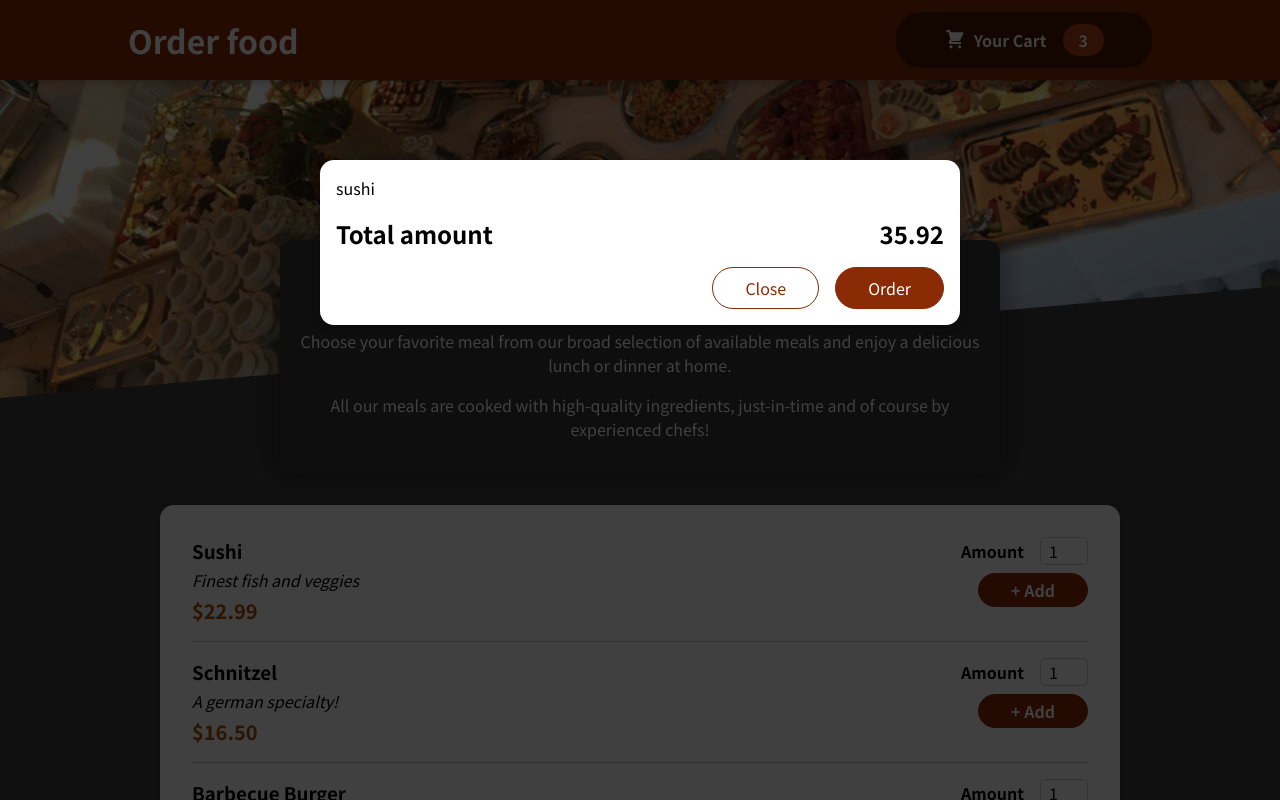
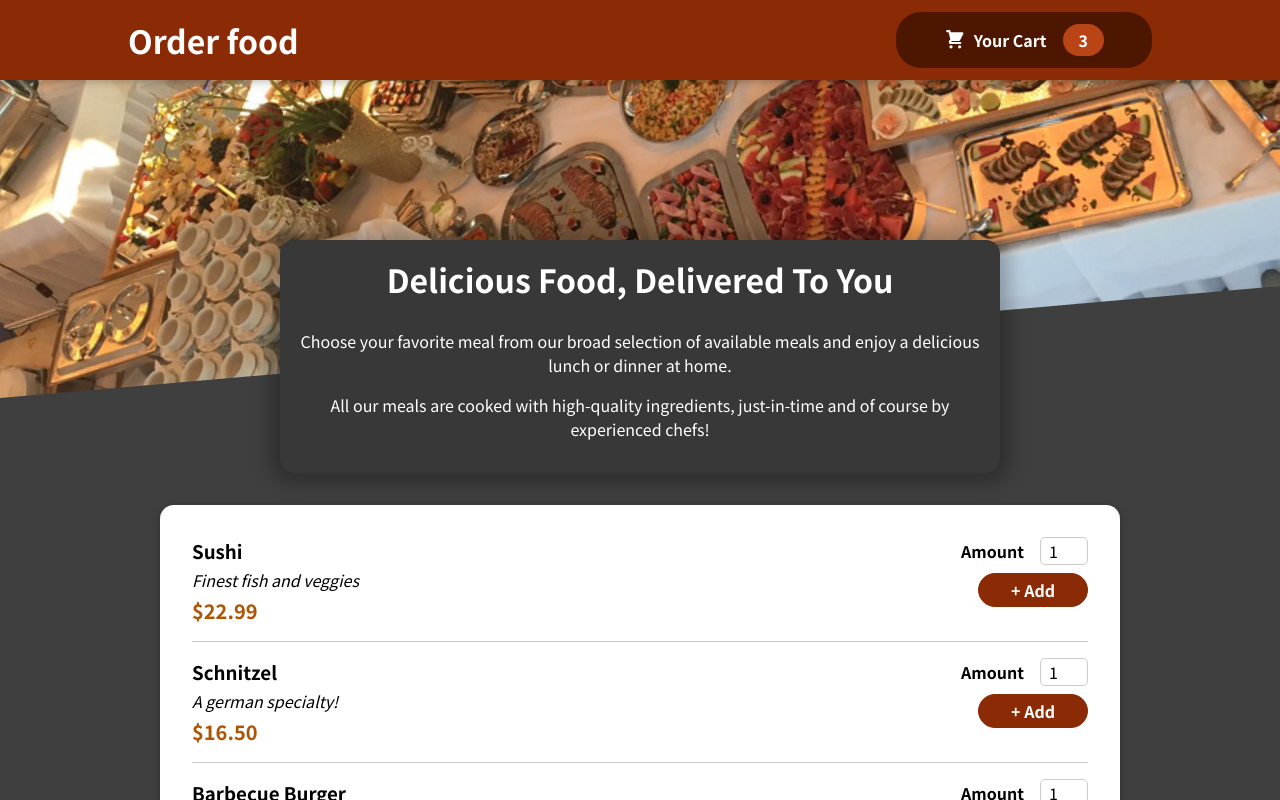
Before and after one commit to wisdom-maduchor/food-order-app, a React (Create React App) app: page / in a window 1280 px wide. Shown: the top 800 px of the page. Built offline with nearby package versions, Linux system fonts and the light colour scheme.

Commit message:
modal and backdrop showing and hiding

```diff
--- a/src/App.js
+++ b/src/App.js
@@ -1,13 +1,23 @@
-import React, {Fragment} from "react";
+import React, {Fragment, useState} from "react";
 import Header from "../src/components/Layout/Header"
 import Meals from "./components/Meals/Meals";
 import Cart from "./components/Cart/Cart";
 
 function App() {
+  const [isVisible, setIsVisible] = useState(false)
+
+  const ShowHandler = () => {
+    setIsVisible(true);
+  }
+
+  const HideHandler = () => {
+    setIsVisible(false);
+  }
+
   return (
     <Fragment>
-      <Cart />
-      <Header />
+      {isVisible && <Cart onHideCart={HideHandler} />}
+      <Header onShowCart={ShowHandler} />
       <main>
         <Meals />
       </main>
--- a/src/components/Cart/Cart.js
+++ b/src/components/Cart/Cart.js
@@ -6,7 +6,7 @@
     <li>{item.name}</li>)}</ul>;
 
     return (
-        <Modal>
+        <Modal onCloseModalBackdrop={props.onHideCart}>
             {CartItem}
             <div className={classes.total}>
                 <span>Total amount</span>
@@ -14,7 +14,7 @@
             </div>
 
             <div className={classes.actions}>
-                <button className={classes['button--alt']}>Close</button>
+                <button className={classes['button--alt']} onClick={props.onHideCart}>Close</button>
                 <button className={classes.button}>Order</button>
             </div>
         </Modal>
--- a/src/components/Layout/Header.js
+++ b/src/components/Layout/Header.js
@@ -8,7 +8,7 @@
     return <Fragment>
         <header className={classes.header}>
             <h1>Order food</h1>
-            <HeaderCartButton />
+            <HeaderCartButton openCart={props.onShowCart} />
         </header>
         <div className={classes['main-image']}>
             <img src={mealsImage} alt="food ordering app" />
--- a/src/components/Layout/HeaderCartButton.js
+++ b/src/components/Layout/HeaderCartButton.js
@@ -4,7 +4,7 @@
 
 const HeaderCartButton = props => {
     return <div>
-        <button className={classes.button}>
+        <button className={classes.button} onClick={props.openCart} >
             <span className={classes.icon}>
                 <CartIcon />
             </span>
--- a/src/components/UI/Modal.js
+++ b/src/components/UI/Modal.js
@@ -5,7 +5,7 @@
 
 const Backdrop = props => {
     return (
-        <div className={classes.backdrop} />
+        <div className={classes.backdrop} onClick={props.onClose} />
     )
 };
 
@@ -22,7 +22,7 @@
 const Modal = props => {
     return (
         <Fragment>
-            {ReactDOM.createPortal(<Backdrop/>, PortalElement)}
+            {ReactDOM.createPortal(<Backdrop onClose={props.onCloseModalBackdrop} />, PortalElement)}
             {ReactDOM.createPortal(<ModalOverlay>{props.children}</ModalOverlay>, PortalElement)}
         </Fragment>
     )
```
Also changed, not shown: 1 other file (tests, documents, lock files or other folders).
